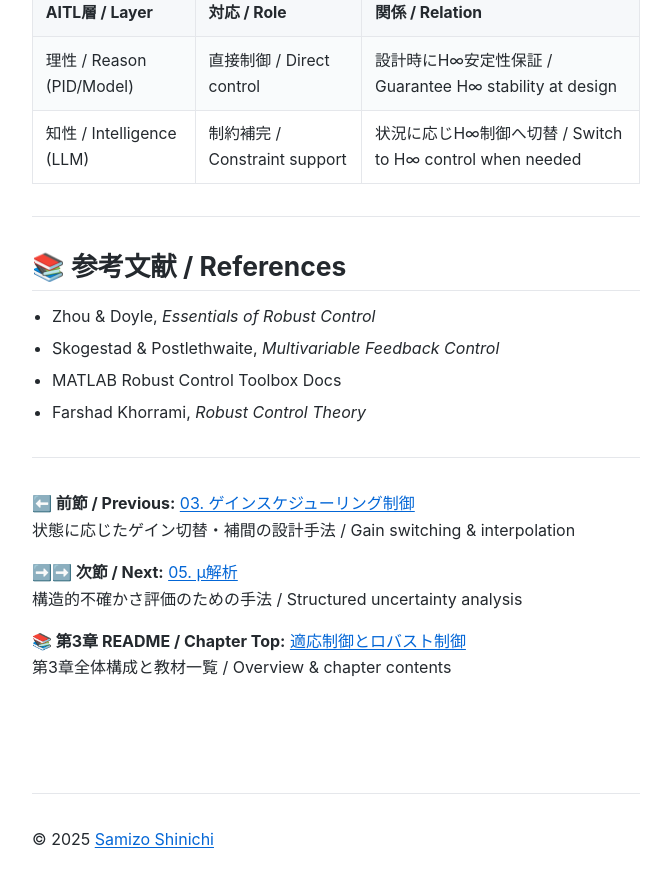
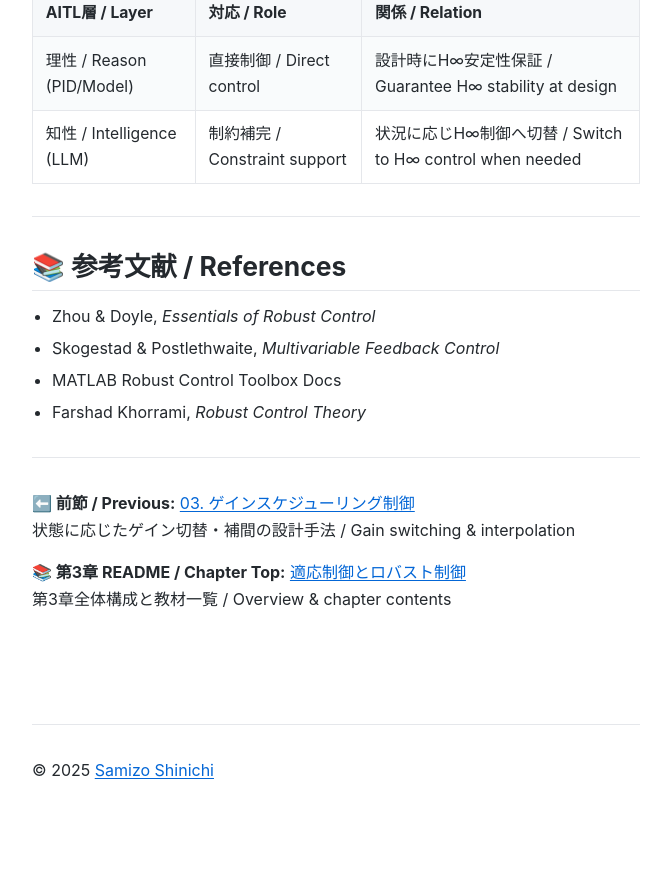
Before and after one commit to Samizo-AITL/EduController, a Jekyll site: the page built from part03_adaptive/theory/04_robust_control.md, in a window 1280 px wide and 900 px high, scrolled down 2763 px. Shown: the top 887 px of the window, without its empty margins (304-975 px from the left). Built offline with Jekyll 4.4.1, drawn with Linux system fonts in a browser that asks for light colours; after the commit the page ends 3594 px from its top, so only the background shows below that.

Commit message:
Update 04_robust_control.md

```diff
--- a/part03_adaptive/theory/04_robust_control.md
+++ b/part03_adaptive/theory/04_robust_control.md
@@ -123,8 +123,5 @@ $$
 **⬅️ 前節 / Previous:** [03. ゲインスケジューリング制御](https://samizo-aitl.github.io/EduController/part03_adaptive/theory/03_gain_scheduling.html)
 状態に応じたゲイン切替・補間の設計手法 / Gain switching & interpolation
 
-**➡️➡️ 次節 / Next:** [05. μ解析](https://samizo-aitl.github.io/EduController/part03_adaptive/theory/05_mu_analysis.html)
-構造的不確かさ評価のための手法 / Structured uncertainty analysis
-
 **📚 第3章 README / Chapter Top:** [適応制御とロバスト制御](https://samizo-aitl.github.io/EduController/part03_adaptive/)
 第3章全体構成と教材一覧 / Overview & chapter contents
```
